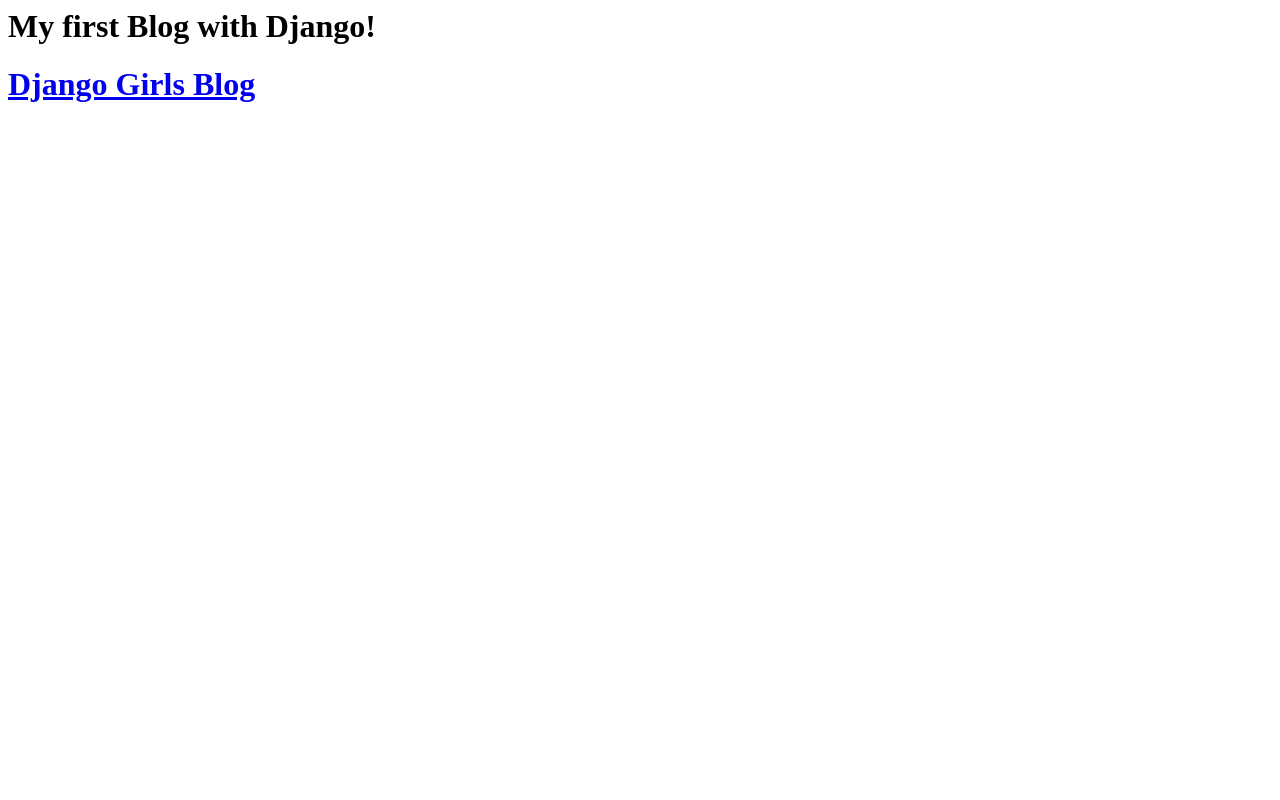
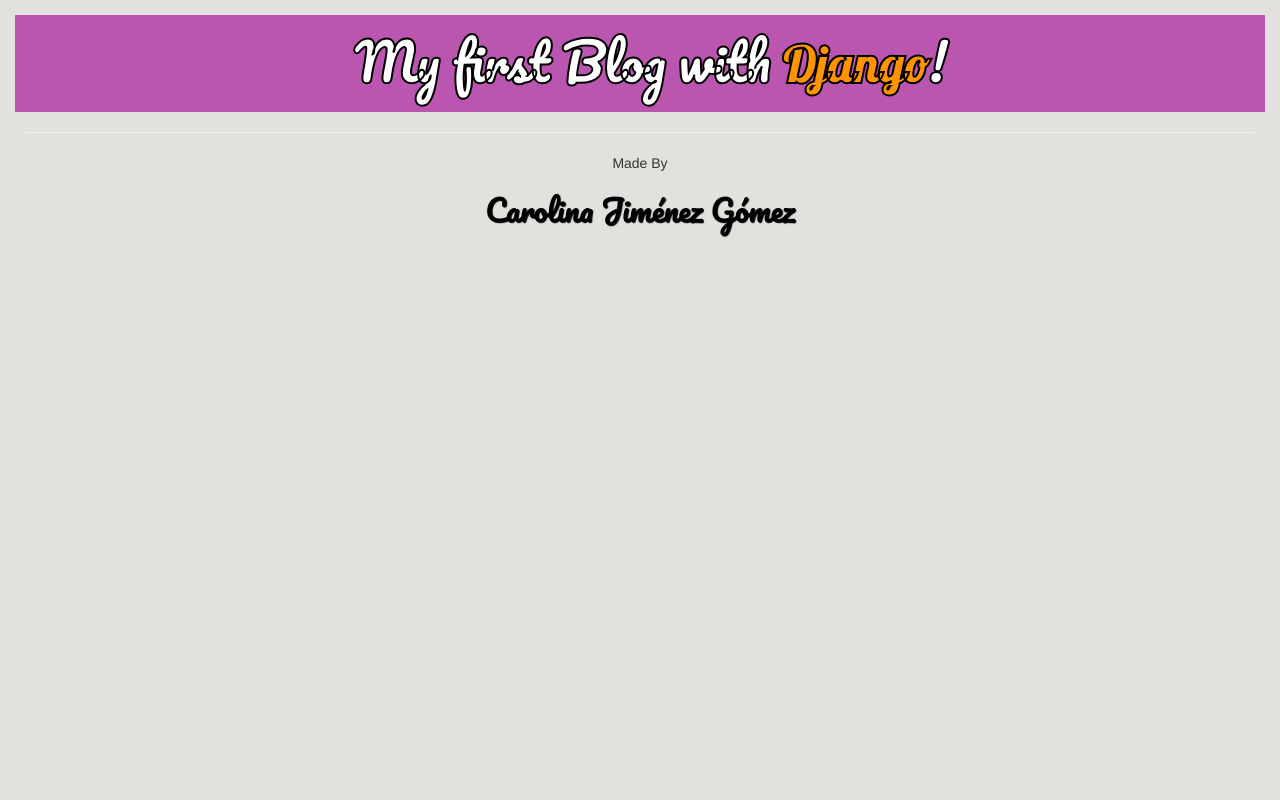
Before and after one commit to carolinajimenez26/my-first-blog-Django, a Django app: page / in a window 1280 px wide. Run offline with Django 3.2, Linux system fonts and the light colour scheme; data that the repository does not hold is empty; some libraries are stand-ins or nearby versions.

Commit message:
Add some style

```diff
--- /dev/null
+++ b/blog/static/css/blog.css
@@ -0,0 +1,86 @@
+body {
+  padding: 15px;
+  background-color: #E3E1DE;
+}
+
+h1 a {
+  color: #83389C;
+}
+
+.title {
+  background-color: #BA56B0;
+  margin-top: 0;
+  padding: 20px 20px 20px 40px;
+  -webkit-text-fill-color: white;
+  font-weight: bold;
+  font-size: 50px;
+}
+
+.solid-bord-black {
+  color: black;
+  -webkit-text-stroke-width: 2px;
+  -webkit-text-stroke-color: black;
+}
+
+.Django {
+  font-family: 'Lobster';
+  -webkit-text-fill-color: #ff9400;
+}
+
+.center {
+  text-align: center;
+}
+
+.title h1, .title h1 a, .title h1 a:visited, .title h1 a:active {
+  color: #ffffff;
+  font-size: 36pt;
+  text-decoration: none;
+}
+
+.content {
+  margin-left: 40px;
+}
+
+h1, h2, h3, h4 {
+  /*font-family: 'Lobster', cursive;*/
+  font-family: 'Pacifico', cursive;
+}
+
+.date {
+  float: right;
+  color: #828282;
+}
+
+.save {
+  float: right;
+}
+
+.post-form textarea, .post-form input {
+  width: 100%;
+}
+
+.top-menu, .top-menu:hover, .top-menu:visited {
+  color: #ffffff;
+  float: right;
+  font-size: 26pt;
+  margin-right: 20px;
+}
+
+.post {
+  margin-bottom: 70px;
+}
+
+.post h1 a, .post h1 a:visited {
+  color: #000000;
+}
+
+footer {
+  margin: 10px;
+}
+
+.signature {
+  font-family: 'Pacifico', cursive;
+  font-size: 30px;
+  color: black;
+  text-shadow: 1px 1px 1px black;
+}
--- a/blog/templates/blog/post_list.html
+++ b/blog/templates/blog/post_list.html
@@ -1,19 +1,31 @@
+{% load staticfiles %}
 <html>
   <head>
     <title>Carolina Jiménez's	blog</title>
+    <link rel="stylesheet" href="//maxcdn.bootstrapcdn.com/bootstrap/3.2.0/css/bootstrap.min.css">
+    <link rel="stylesheet" href="//maxcdn.bootstrapcdn.com/bootstrap/3.2.0/css/bootstrap-theme.min.css">
+    <!--Import Google Icon Font-->
+    <link href="https://fonts.googleapis.com/icon?family=Material+Icons" rel="stylesheet">
+    <link href="https://fonts.googleapis.com/css?family=Pacifico" rel="stylesheet">
+    <link href="https://fonts.googleapis.com/css?family=Lobster&subset=latin,latin-ext" rel="stylesheet" type="text/css">
+
+    <link rel="stylesheet" href="{% static 'css/blog.css' %}">
   </head>
   <body>
-    <h1>My first Blog with Django!</h1>
-    <div>
-        <h1><a href="/">Django Girls Blog</a></h1>
-    </div>
+    <h1 class="title center solid-bord-black">My first Blog with <a class="Django">Django</a>!</h1>
 
     {% for post in posts %}
-      <div>
-        <p>published: {{ post.published_date }}</p>
+      <div class="post">
+        <p class="date">published: {{ post.published_date }}</p>
         <h1><a href="">{{ post.title }}</a></h1>
         <p>{{ post.text|linebreaksbr }}</p>
       </div>
     {% endfor %}
+
+    <footer>
+      <hr>
+      <p class="center"> Made By </p>
+      <h3 class="signature center"> Carolina Jiménez Gómez </h3>
+    </footer>
   </body>
 </html>
```
Also changed, not shown: README.md.
